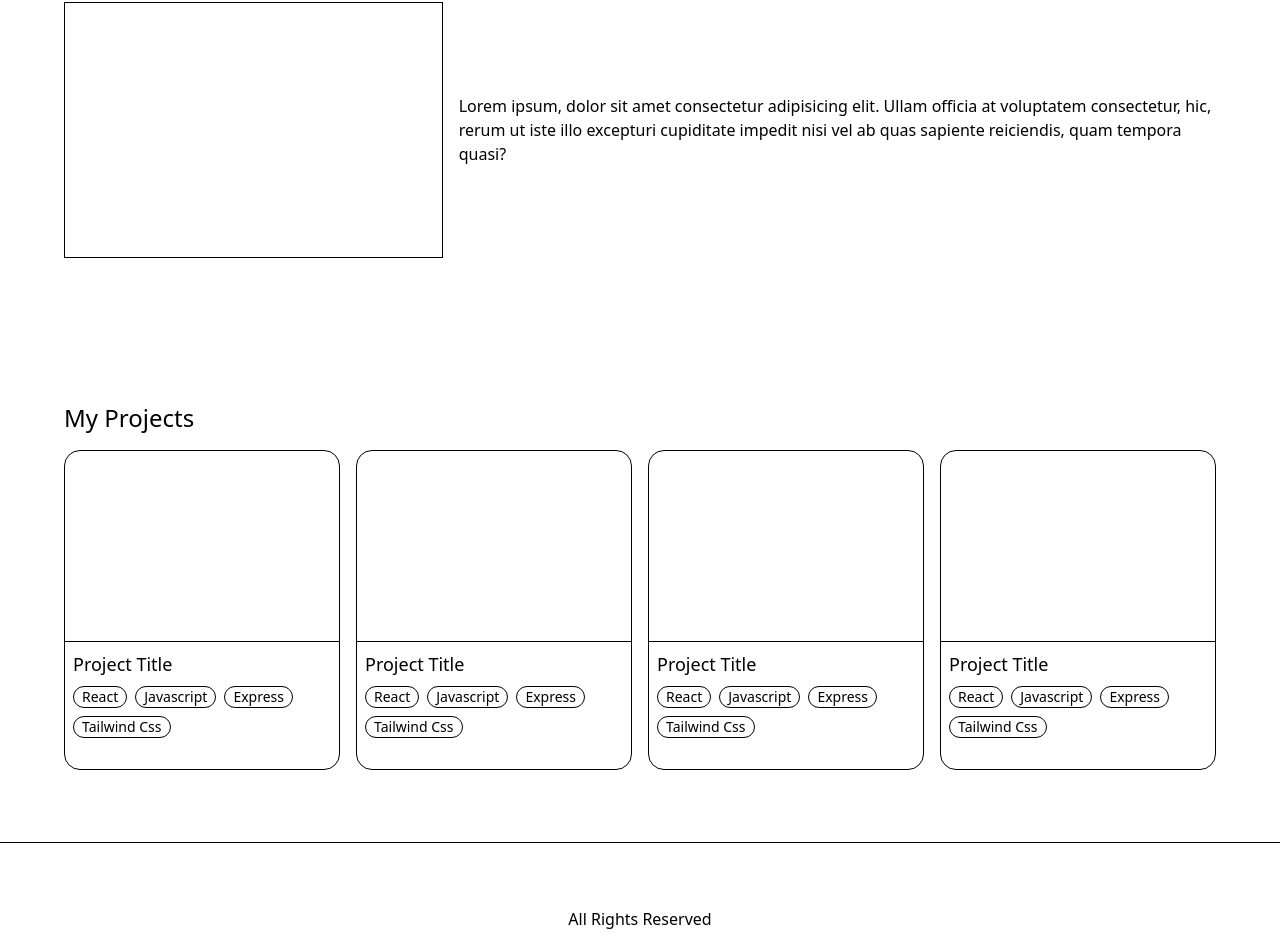
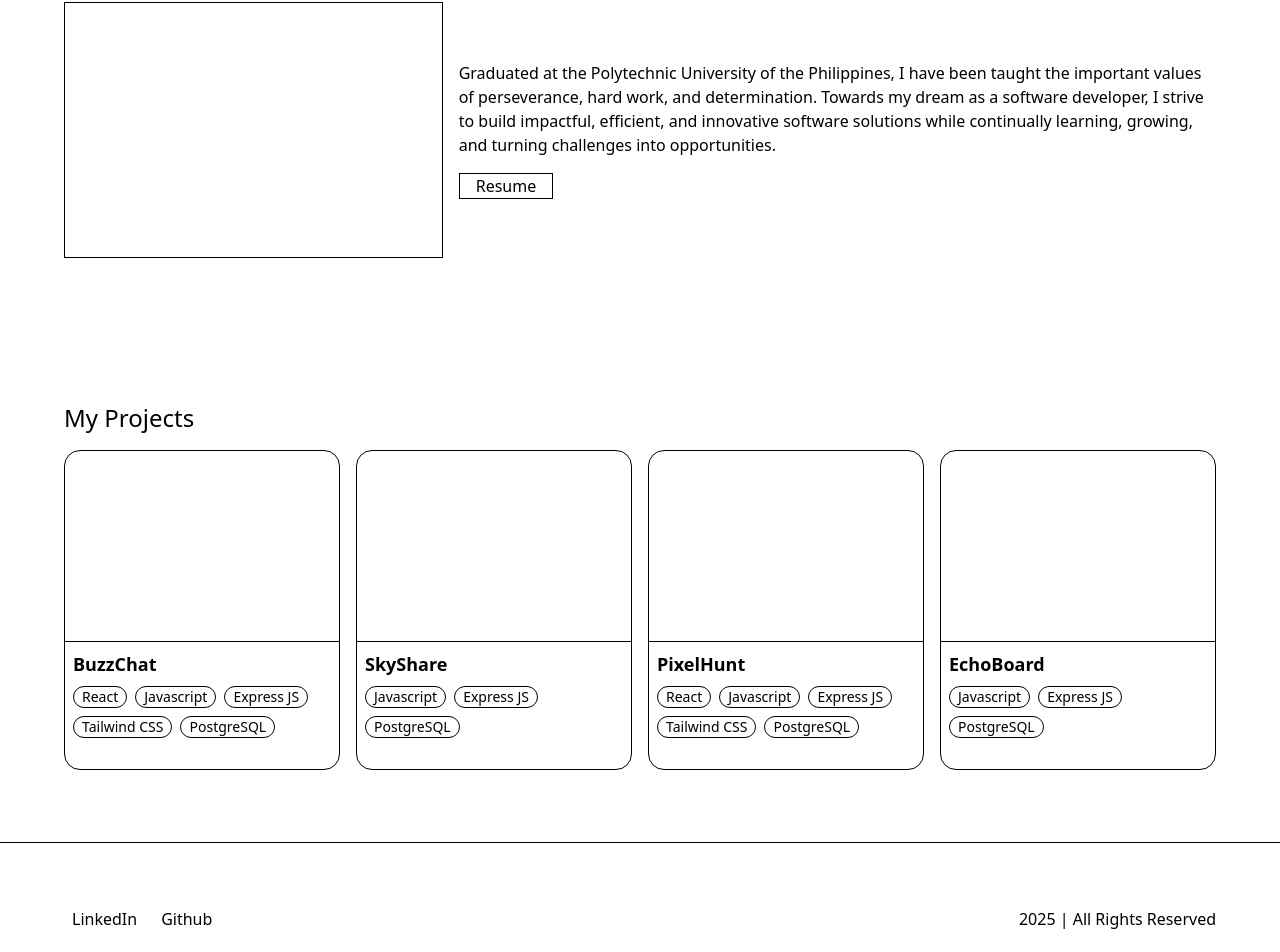
Before and after one commit to markpandan/portfolio, a React (Vite) app: page / in a window 1280 px wide. Shown: the part 687-1639 px from the top of the page. Built offline with nearby package versions, Linux system fonts and the light colour scheme.

Commit message:
Add contents

```diff
--- a/package.json
+++ b/package.json
@@ -14,6 +14,7 @@
     "@tailwindcss/vite": "^4.1.11",
     "prop-types": "^15.8.1",
     "react": "^19.1.0",
+    "react-bootstrap-icons": "^1.11.6",
     "react-dom": "^19.1.0",
     "react-router-dom": "^7.6.2",
     "tailwindcss": "^4.1.11"
--- /dev/null
+++ b/src/components/Container.jsx
@@ -0,0 +1,14 @@
+const Container = ({ children }) => {
+  return (
+    <div
+      className={`
+        m-auto max-w-6xl px-4
+        xl:px-0
+      `}
+    >
+      {children}
+    </div>
+  );
+};
+
+export default Container;
--- a/src/components/Footer.jsx
+++ b/src/components/Footer.jsx
@@ -1,9 +1,27 @@
+import Container from "./Container";
+import { Linkedin, Github } from "react-bootstrap-icons";
+
 const Footer = () => {
   return (
     <div className="border-t-1 py-16">
-      <div className="m-auto max-w-6xl text-center">
-        <div>All Rights Reserved</div>
-      </div>
+      <Container>
+        <div className="flex items-center justify-between">
+          <ul
+            className={`
+              flex gap-4
+              *:flex *:cursor-pointer *:items-center *:gap-2
+            `}
+          >
+            <li>
+              <Linkedin /> LinkedIn
+            </li>
+            <li>
+              <Github /> Github
+            </li>
+          </ul>
+          <p>2025 | All Rights Reserved</p>
+        </div>
+      </Container>
     </div>
   );
 };
--- a/src/components/Navbar.jsx
+++ b/src/components/Navbar.jsx
@@ -1,6 +1,6 @@
 const Navbar = () => {
   return (
-    <nav className={`relative border-b-1 px-2 py-4`}>
+    <nav className={`sticky top-0 border-b-1 bg-white px-2 py-4`}>
       <div className="absolute">Nav Title</div>
       <div
         className={`
@@ -8,9 +8,9 @@ const Navbar = () => {
           *:cursor-pointer
         `}
       >
-        <p>About</p>
-        <p>Projects</p>
-        <p>Contact</p>
+        <a href="#about">About</a>
+        <a href="#projects">Projects</a>
+        <a href="#contact">Contact</a>
       </div>
     </nav>
   );
--- a/src/components/ProjectCard.jsx
+++ b/src/components/ProjectCard.jsx
@@ -1,6 +1,7 @@
 import ProjectTag from "./ProjectTag";
+import { Globe, Github } from "react-bootstrap-icons";
 
-const ProjectCard = () => {
+const ProjectCard = ({ title, tags = [], children }) => {
   return (
     <div
       className={`
@@ -9,12 +10,11 @@ const ProjectCard = () => {
     >
       <div className="h-3/5 border-b-1"></div>
       <div className="flex h-2/5 flex-col gap-2 p-2">
-        <h2 className="text-lg">Project Title</h2>
+        <h2 className="text-lg font-bold">{title}</h2>
         <div className="flex flex-wrap gap-2">
-          <ProjectTag>React</ProjectTag>
-          <ProjectTag>Javascript</ProjectTag>
-          <ProjectTag>Express</ProjectTag>
-          <ProjectTag>Tailwind Css</ProjectTag>
+          {tags.map((value, index) => (
+            <ProjectTag key={index}>{value}</ProjectTag>
+          ))}
         </div>
       </div>
       <div
@@ -23,13 +23,17 @@ const ProjectCard = () => {
           group-hover:flex group-hover:flex-col
         `}
       >
-        <p className="text-sm">
-          Lorem ipsum dolor sit amet consectetur, adipisicing elit. Unde natus
-          iste autem commodi saepe maiores, mollitia ipsam deserunt ducimus
-          temporibus fuga dolor aut, aperiam quis cumque excepturi consequuntur
-          odio accusantium?
-        </p>
-        <button className="cursor-pointer border-1 px-2">Visit Website</button>
+        <h2 className="text-lg font-bold">{title}</h2>
+        <p className="text-sm">{children}</p>
+        <div
+          className={`
+            flex gap-4
+            *:cursor-pointer
+          `}
+        >
+          <Globe className="size-6" />
+          <Github className="size-6" />
+        </div>
       </div>
     </div>
   );
--- a/src/pages/home.jsx
+++ b/src/pages/home.jsx
@@ -3,34 +3,87 @@ import ProjectCard from "../components/ProjectCard";
 const Home = () => {
   return (
     <>
-      <div className="flex h-128 items-center gap-4 py-18">
+      <div className="flex h-128 items-center gap-8 py-18">
         <div className="w-2/3 text-end">
-          Lorem ipsum dolor sit amet consectetur adipisicing elit. Hic provident
-          ratione delectus quae consequatur necessitatibus quis voluptatum
-          accusamus vel nisi reprehenderit beatae fuga facilis, eos iure dolores
-          sint omnis asperiores!
+          <h1 className="text-4xl font-bold">Hi, everyone!</h1>
+          <p>
+            My name is Mark Anthony Pandan. An aspiring, and enthusiastic
+            developer!
+          </p>
         </div>
-        <div className="h-full w-1/3 border-1"></div>
+        <div className="flex h-full w-1/3 items-center justify-center border-1 italic">
+          picture of you waving hands :)
+        </div>
       </div>
-      <div className="py-18">
+      <div id="about" className="py-18">
         <h2 className="mb-4 text-2xl">About Me</h2>
         <div className="flex h-64 gap-4">
           <div className="w-1/3 border-1"></div>
-          <div className="w-2/3 self-center">
-            Lorem ipsum, dolor sit amet consectetur adipisicing elit. Ullam
-            officia at voluptatem consectetur, hic, rerum ut iste illo excepturi
-            cupiditate impedit nisi vel ab quas sapiente reiciendis, quam
-            tempora quasi?
+          <div className="flex w-2/3 flex-col gap-4 self-center">
+            <p>
+              Graduated at the Polytechnic University of the Philippines, I have
+              been taught the important values of perseverance, hard work, and
+              determination. Towards my dream as a software developer, I strive
+              to build impactful, efficient, and innovative software solutions
+              while continually learning, growing, and turning challenges into
+              opportunities.
+            </p>
+            <div>
+              <button className="border-1 px-4">Resume</button>
+            </div>
           </div>
         </div>
       </div>
-      <div className="py-18">
+      <div id="projects" className="py-18">
         <h2 className="mb-4 text-2xl">My Projects</h2>
         <div className="grid grid-cols-4 gap-4">
-          <ProjectCard />
-          <ProjectCard />
-          <ProjectCard />
-          <ProjectCard />
+          <ProjectCard
+            title={"BuzzChat"}
+            tags={[
+              "React",
+              "Javascript",
+              "Express JS",
+              "Tailwind CSS",
+              "PostgreSQL",
+            ]}
+          >
+            A messaging web app that allows you to send messages, and images to
+            other users. The account, and messages were securely managed via
+            REST API.
+          </ProjectCard>
+          <ProjectCard
+            title={"SkyShare"}
+            tags={["Javascript", "Express JS", "PostgreSQL"]}
+          >
+            A cloud storage platform that utilizes a virtual storage to create
+            folders, upload files, and share them publicly. The application also
+            allows to create an account that uses JWT (JSON Web Token) as a
+            login authentication
+          </ProjectCard>
+          <ProjectCard
+            title={"PixelHunt"}
+            tags={[
+              "React",
+              "Javascript",
+              "Express JS",
+              "Tailwind CSS",
+              "PostgreSQL",
+            ]}
+          >
+            A web app game version of "Where's Waldo" which you need to find
+            certain characters in the picture, and post your highscore
+            anonymously. Implements a REST API to send, receive data, and secure
+            the score points to avoid tampering.
+          </ProjectCard>
+          <ProjectCard
+            title={"EchoBoard"}
+            tags={["Javascript", "Express JS", "PostgreSQL"]}
+          >
+            A web app that allows you to post secretly among the permitted
+            members. Uses a login authentication, and specific permission
+            structures to handle privacy of posting, and moderate contents
+            submitted.
+          </ProjectCard>
         </div>
       </div>
     </>
--- a/src/pages/root.jsx
+++ b/src/pages/root.jsx
@@ -1,19 +1,15 @@
 import { Outlet } from "react-router-dom";
 import Navbar from "../components/Navbar";
 import Footer from "../components/Footer";
+import Container from "../components/Container";
 
 const Root = () => {
   return (
     <>
       <Navbar />
-      <div
-        className={`
-          m-auto max-w-6xl px-4
-          xl:px-0
-        `}
-      >
+      <Container>
         <Outlet />
-      </div>
+      </Container>
       <Footer />
     </>
   );
```
Also changed, not shown: 1 other file (tests, documents, lock files or other folders).
